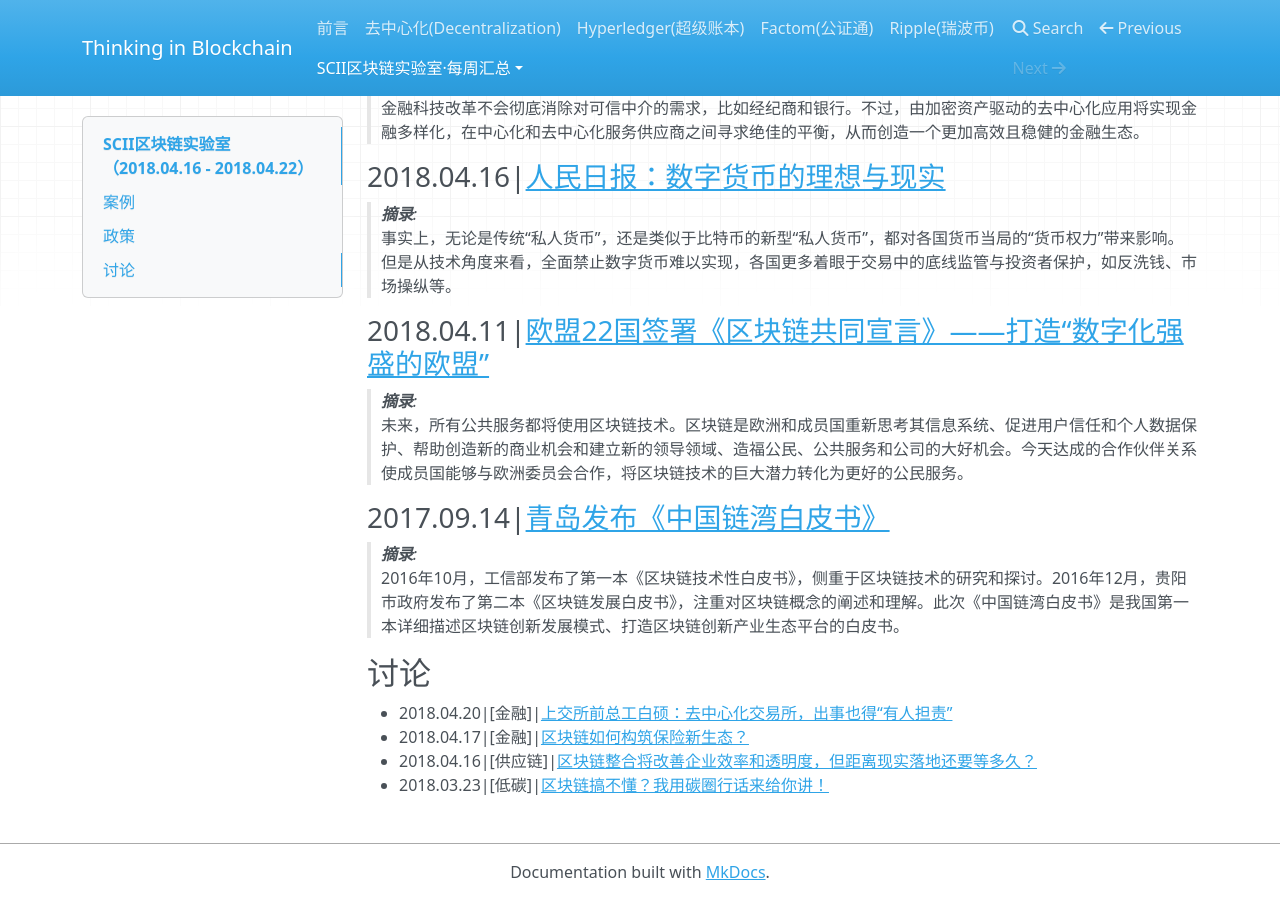
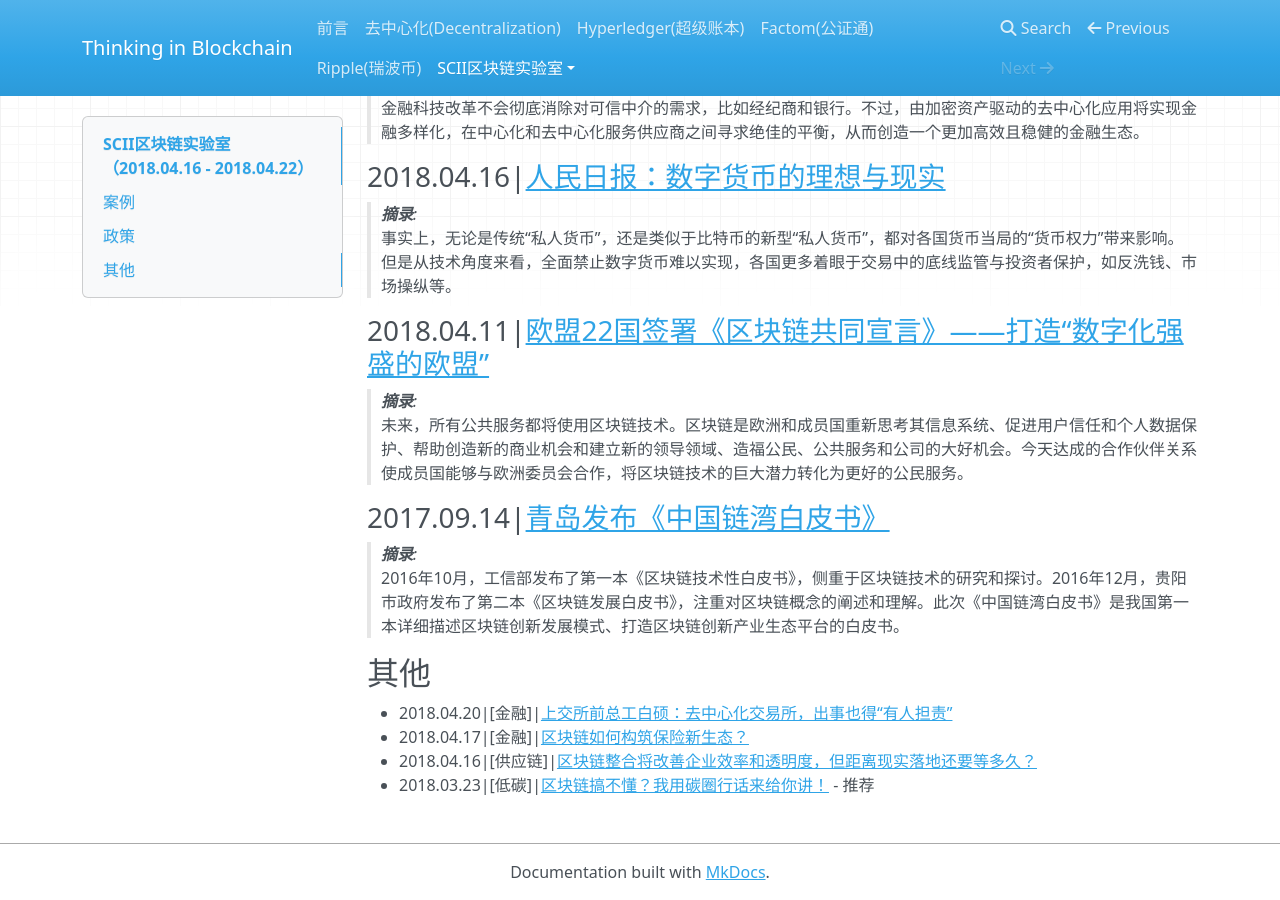
Before and after one commit to LiuBoyu/blockchain, an MkDocs documentation site: the page built from docs/weekly/Weekly.20180416.md, in a window 1280 px wide and 900 px high, scrolled down 2495 px. Built offline with MkDocs 1.6.1, drawn with Linux system fonts in a browser that asks for light colours; nearby versions of some CDN libraries; old or Windows-style settings are respelled for this version of MkDocs.

Commit message:
Update Weekly.20180416

```diff
--- a/docs/weekly/Weekly.20180416.md
+++ b/docs/weekly/Weekly.20180416.md
@@ -83,9 +83,9 @@
 > _**摘录**:_
 > 2016年10月，工信部发布了第一本《区块链技术性白皮书》，侧重于区块链技术的研究和探讨。2016年12月，贵阳市政府发布了第二本《区块链发展白皮书》，注重对区块链概念的阐述和理解。此次《中国链湾白皮书》是我国第一本详细描述区块链创新发展模式、打造区块链创新产业生态平台的白皮书。
 
-## 讨论
+## 其他
 
 * 2018.04.20|[金融]|[上交所前总工白硕：去中心化交易所，出事也得“有人担责”](http://www.8btc.com/operation_exchange_facebook)
 * 2018.04.17|[金融]|[区块链如何构筑保险新生态？](http://www.8btc.com/blockchain-insurance-ecology)
 * 2018.04.16|[供应链]|[区块链整合将改善企业效率和透明度，但距离现实落地还要等多久？](http://www.8btc.com/blockchain-integration-will-improve-corporate-efficiency)
-* 2018.03.23|[低碳]|[区块链搞不懂？我用碳圈行话来给你讲！](https://mp.weixin.qq.com/s/J_GokI9bnKrmz1oEFHyQYw)
+* 2018.03.23|[低碳]|[区块链搞不懂？我用碳圈行话来给你讲！](https://mp.weixin.qq.com/s/J_GokI9bnKrmz1oEFHyQYw) - 推荐
--- a/mkdocs.yml
+++ b/mkdocs.yml
@@ -6,5 +6,5 @@ pages:
 - Hyperledger(超级账本): hyperledger.md
 - Factom(公证通): factom.md
 - Ripple(瑞波币): ripple.md
-- 'SCII区块链实验室·每周汇总':
-  - '20180416': 'weekly/Weekly.20180416.md'
+- 'SCII区块链实验室':
+  - '每周汇总·20180416': 'weekly/Weekly.20180416.md'
```
